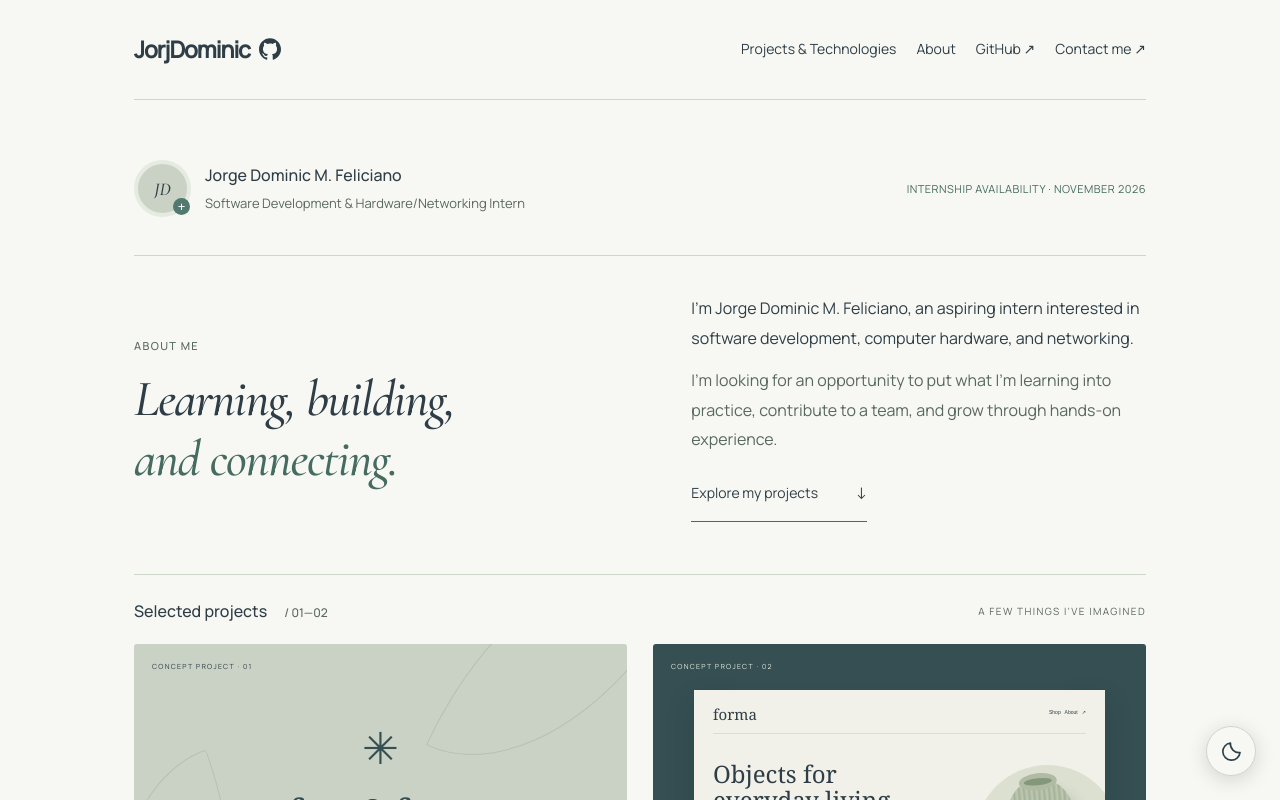
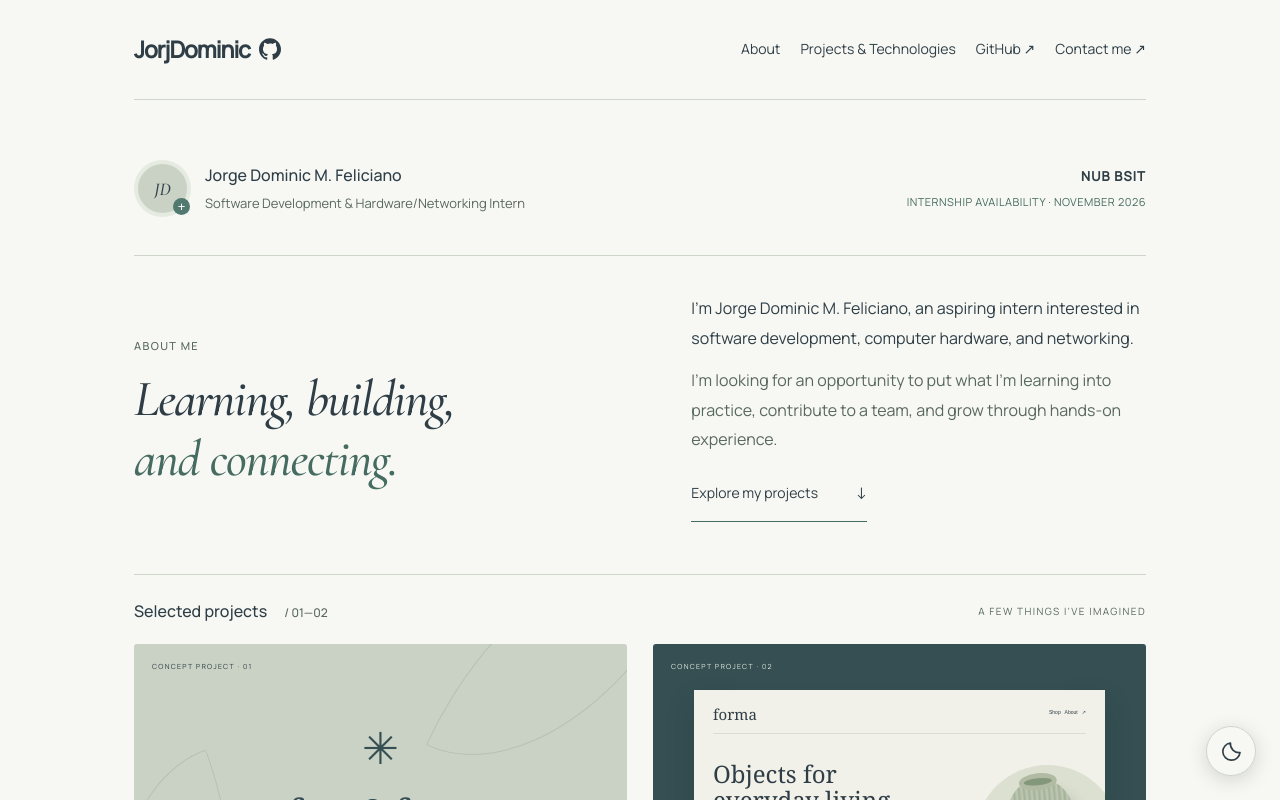
Before and after one commit to JorjDominic/Portfolio, a React (Create React App) app: page / in a window 1280 px wide. Shown: the top 800 px of the page. Built offline with nearby package versions, Linux system fonts and the light colour scheme.

Commit message:
Update Site source

```diff
--- a/src/App.css
+++ b/src/App.css
@@ -1296,3 +1296,31 @@ footer {
     display: none;
   }
 }
+
+/* Keep navigation visible and anchored sections clear of its height. */
+html {
+  scroll-padding-top: calc(var(--header-height, 100px) + 24px);
+}
+.portfolio > header {
+  position: sticky;
+  top: 0;
+  z-index: 6;
+  background: var(--page);
+}
+.availability {
+  display: flex;
+  flex-direction: column;
+  align-items: flex-end;
+  gap: 4px;
+}
+.education {
+  color: var(--ink);
+  font-size: 13px;
+  font-weight: 600;
+  letter-spacing: 1.1px;
+}
+@media (max-width: 850px) {
+  .availability {
+    align-items: flex-start;
+  }
+}
--- a/src/App.js
+++ b/src/App.js
@@ -1,4 +1,4 @@
-import { useState, useEffect } from "react";
+import { useState, useEffect, useRef } from "react";
 import "./App.css";
 const projects = [
   [
@@ -42,6 +42,27 @@ const skillGroups = [
 ];
 
 export default function App() {
+  const headerRef = useRef(null);
+  useEffect(() => {
+    const header = headerRef.current;
+    const updateOffset = () =>
+      document.documentElement.style.setProperty(
+        "--header-height",
+        `${header.getBoundingClientRect().height}px`,
+      );
+    updateOffset();
+    const observer =
+      typeof ResizeObserver !== "undefined"
+        ? new ResizeObserver(updateOffset)
+        : null;
+    observer?.observe(header);
+    window.addEventListener("resize", updateOffset);
+    return () => {
+      observer?.disconnect();
+      window.removeEventListener("resize", updateOffset);
+      document.documentElement.style.removeProperty("--header-height");
+    };
+  }, []);
   const [photo, setPhoto] = useState(""),
     [project, setProject] = useState(null);
   const [motionPaused, setMotionPaused] = useState(false);
@@ -57,7 +78,7 @@ export default function App() {
   }, [dark]);
   return (
     <div className="portfolio editorial">
-      <header>
+      <header ref={headerRef}>
         <a className="logo" href="#home">
           JorjDominic
           <svg
@@ -70,8 +91,8 @@ export default function App() {
           </svg>
         </a>
         <nav>
+          <a href="#about">About</a>
           <a href="#projects">Projects &amp; Technologies</a>
-          <a href="#about">About</a>
           <a
             href="https://github.com/JorjDominic"
             target="_blank"
@@ -108,7 +129,8 @@ export default function App() {
               </small>
             </div>
             <span className="availability">
-              INTERNSHIP AVAILABILITY &middot; NOVEMBER 2026
+              <span className="education">NUB BSIT</span>
+              <span>INTERNSHIP AVAILABILITY &middot; NOVEMBER 2026</span>
             </span>
           </div>
           <hr className="profile-divider" />
```
